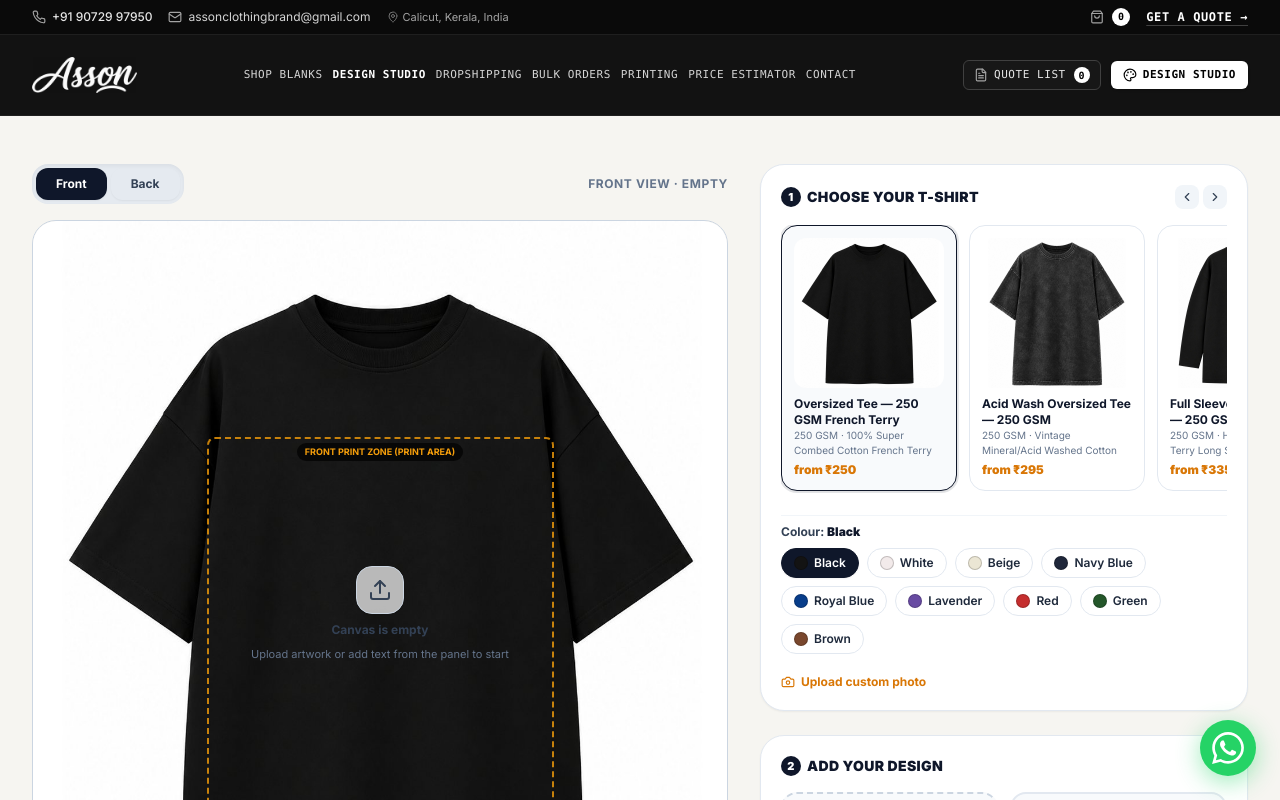
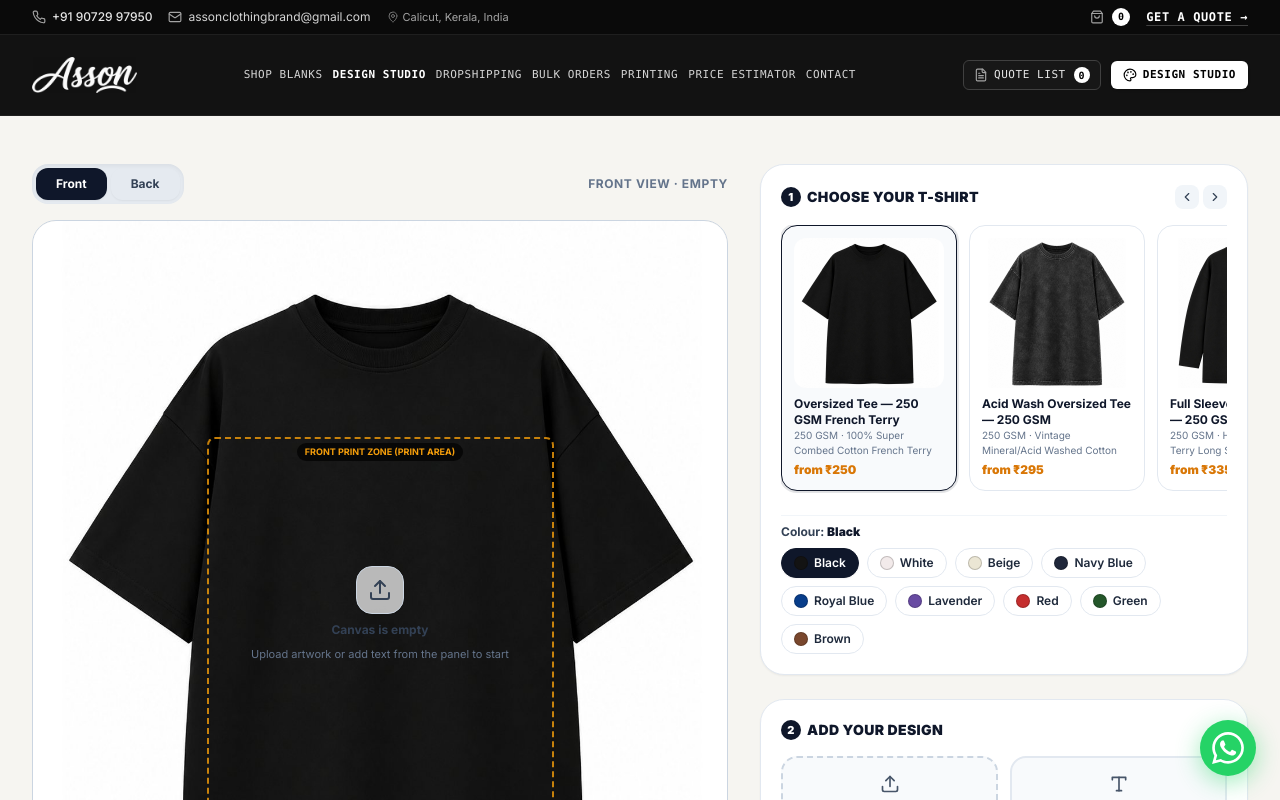
Before and after one commit to dalailphotos-ops/E-commerce, a Next.js app: page /design in a window 1280 px wide. Shown: the top 800 px of the page. Built offline with nearby package versions, Linux system fonts and the light colour scheme; a web font is replaced by a local one.

Commit message:
fix(design): remove upload custom photo option from Choose your t-shirt card

```diff
--- a/src/app/design/page.tsx
+++ b/src/app/design/page.tsx
@@ -36,7 +36,6 @@ import {
   Sliders,
   Scissors,
   CheckCircle2,
-  Camera,
   Shirt,
   Minus,
   Plus,
@@ -3212,31 +3211,6 @@ function DesignStudioContent() {
                 })}
               </div>
             </div>
-
-            {/* Custom Blank Upload */}
-            <div className="pt-1 flex items-center justify-between text-xs">
-              <label className="text-amber-600 hover:text-amber-700 font-bold flex items-center gap-1.5 cursor-pointer">
-                <Camera className="w-3.5 h-3.5" />
-                <span>{isUploadingBlank ? "Uploading blank..." : "Upload custom photo"}</span>
-                <input
-                  type="file"
-                  accept="image/png, image/jpeg, image/webp"
-                  onChange={handleUploadCustomBlank}
-                  className="hidden"
-                  disabled={isUploadingBlank}
-                />
-              </label>
-
-              {(customBlankPhoto.front || customBlankPhoto.back) && (
-                <button
-                  type="button"
-                  onClick={() => setCustomBlankPhoto({ front: null, back: null })}
-                  className="text-slate-400 hover:text-red-500 font-semibold text-[11px]"
-                >
-                  Reset to Catalog Blank
-                </button>
-              )}
-            </div>
           </div>
 
           {/* STEP 2: Add your design */}
```
